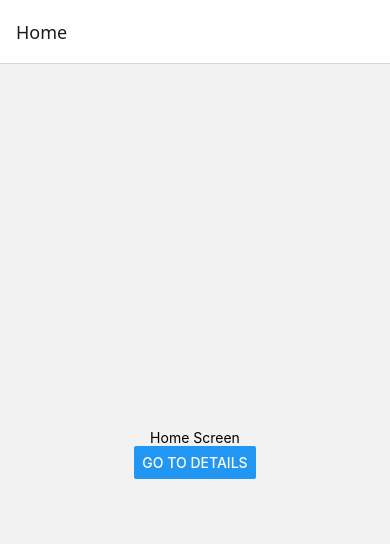
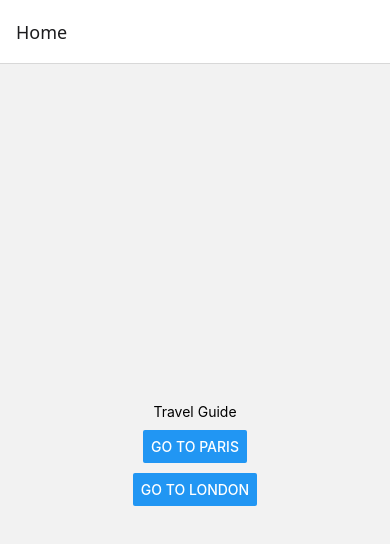
Before and after one commit to damlatezal/TravelApp, a React Native app: screen /Home in a window 390 px wide. Shown: the top 544 px of the page. Built offline with nearby package versions, Linux system fonts and the light colour scheme.

Commit message:
feat: add route params to pass data between screens (Part 3)

```diff
--- a/screens/DetailsScreen.js
+++ b/screens/DetailsScreen.js
@@ -1,10 +1,16 @@
-import { View, Text, Button } from 'react-native';
+import { View, Text } from 'react-native';
 
-export default function DetailsScreen({ navigation }) {
+export default function DetailsScreen({ route }) {
+  const { place, rating } = route.params;
+
+  const message =
+    rating === 5
+      ? `Welcome to ${place}!  Must-see destination!`
+      : `Welcome to ${place}! Great place to visit.`;
+
   return (
     <View style={{ flex: 1, justifyContent: 'center', alignItems: 'center' }}>
-      <Text>Details Screen</Text>
-      <Button title="Go Back" onPress={() => navigation.goBack()} />
+      <Text>{message}</Text>
     </View>
   );
 }
--- a/screens/HomeScreen.js
+++ b/screens/HomeScreen.js
@@ -2,11 +2,15 @@ import { View, Text, Button } from 'react-native';
 
 export default function HomeScreen({ navigation }) {
   return (
-    <View style={{ flex: 1, justifyContent: 'center', alignItems: 'center' }}>
-      <Text>Home Screen</Text>
+    <View style={{ flex: 1, justifyContent: 'center', alignItems: 'center', gap: 10 }}>
+      <Text>Travel Guide</Text>
       <Button
-        title="Go to Details"
-        onPress={() => navigation.navigate('Details')}
+        title="Go to Paris"
+        onPress={() => navigation.navigate('Details', { place: 'Paris', rating: 5 })}
+      />
+      <Button
+        title="Go to London"
+        onPress={() => navigation.navigate('Details', { place: 'London', rating: 4 })}
       />
     </View>
   );
```
